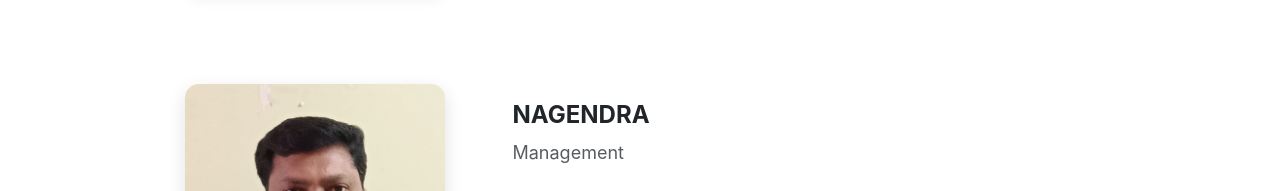
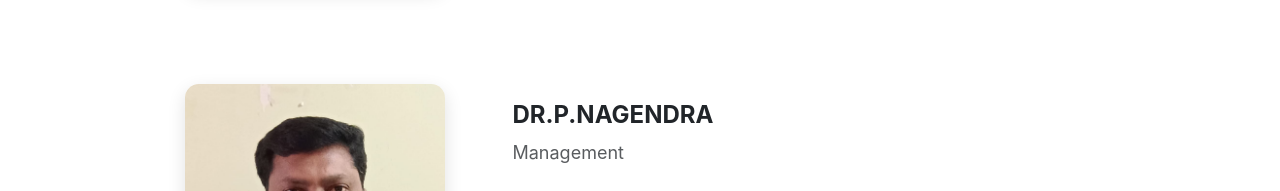
Before and after one commit to CodeWithDKP/MotherTeresaEdu, a React (Vite) app: page /team in a window 1280 px wide. Shown: the part 1194-1385 px from the top of the page. Built offline with nearby package versions, Linux system fonts and the light colour scheme.

Commit message:
name chnages

```diff
--- a/src/pages/Team.jsx
+++ b/src/pages/Team.jsx
@@ -75,7 +75,7 @@ export default function Team() {
             {/* Right: Text */}
             <div className="col-12 col-md-7">
               <div className="team-content">
-                <h3 className="h4 fw-bold mb-2">NAGENDRA</h3>
+                <h3 className="h4 fw-bold mb-2">DR.P.NAGENDRA</h3>
                 <p className="text-muted mb-3">Management</p>
 
                 <p>
```
